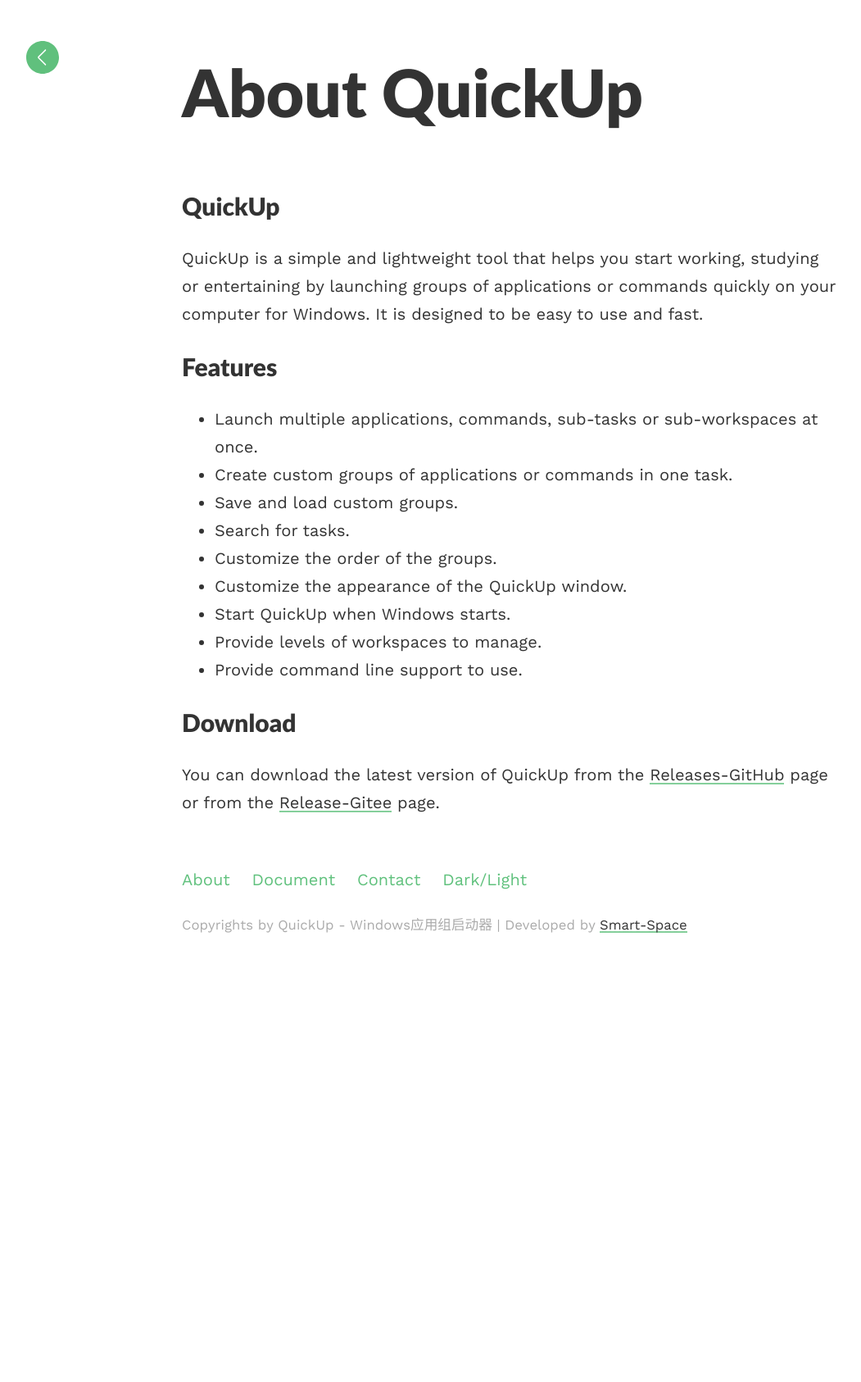
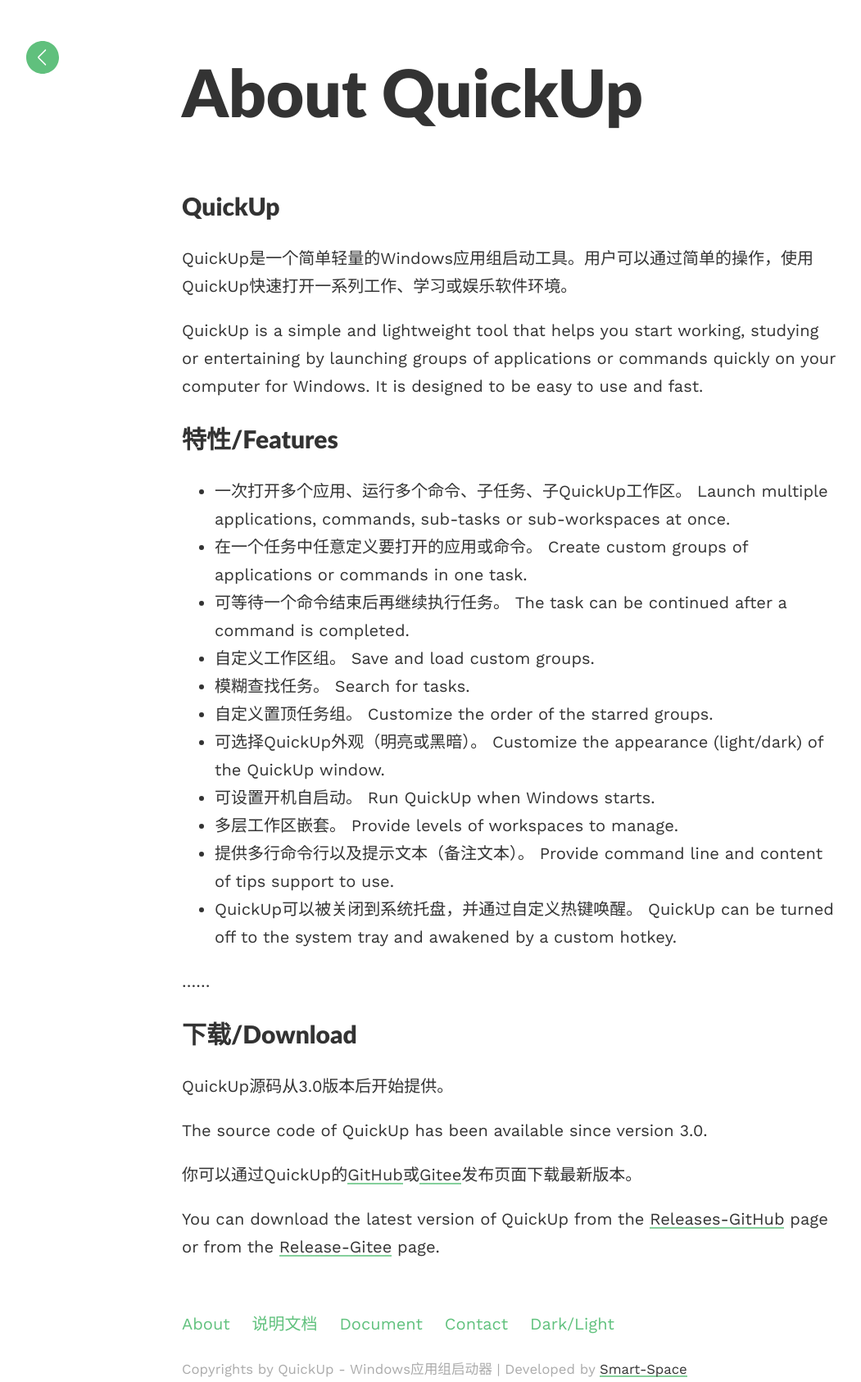
Before and after one commit to Smart-Space/QuickUp, a Jekyll site: the page built from docs/_pages/about.md, in a window 1280 px wide. Shown: the whole page at 82% size, without its empty margins (18-1069 px from the left). Built offline with Jekyll 4.4.1, drawn with Linux system fonts in a browser that asks for light colours; before the commit the page ends 1144 px from its top, so only the background shows below that.

Commit message:
update document

```diff
--- a/docs/_layouts/default.html
+++ b/docs/_layouts/default.html
@@ -29,7 +29,8 @@
         <footer>
             <div class="links">
                 <a href="{{site.baseurl}}/about/">About</a>
-		<a href="{{site.baseurl}}/document/">Document</a>
+		<a href="{{site.baseurl}}/document/">说明文档</a>
+                <a href="{{site.baseurl}}/document-en/">Document</a>
                 <a href="{{site.baseurl}}/contact/">Contact</a>
                 <a class="theme" onclick="theme()">Dark/Light</a>
             </div>
--- a/docs/_pages/about.md
+++ b/docs/_pages/about.md
@@ -5,18 +5,44 @@
 ---
 
 # QuickUp
+
+QuickUp是一个简单轻量的Windows应用组启动工具。用户可以通过简单的操作，使用QuickUp快速打开一系列工作、学习或娱乐软件环境。
+
 QuickUp is a simple and lightweight tool that helps you start working, studying or entertaining by launching groups of applications or commands quickly on your computer for Windows. It is designed to be easy to use and fast.
 
-## Features
-- Launch multiple applications, commands, sub-tasks or sub-workspaces at once.
-- Create custom groups of applications or commands in one task.
-- Save and load custom groups.
-- Search for tasks.
-- Customize the order of the groups.
-- Customize the appearance of the QuickUp window.
-- Start QuickUp when Windows starts.
-- Provide levels of workspaces to manage.
-- Provide command line support to use.
+## 特性/Features
 
-## Download
+- 一次打开多个应用、运行多个命令、子任务、子QuickUp工作区。
+  Launch multiple applications, commands, sub-tasks or sub-workspaces at once.
+- 在一个任务中任意定义要打开的应用或命令。
+  Create custom groups of applications or commands in one task.
+- 可等待一个命令结束后再继续执行任务。
+  The task can be continued after a command is completed.
+- 自定义工作区组。
+  Save and load custom groups.
+- 模糊查找任务。
+  Search for tasks.
+- 自定义置顶任务组。
+  Customize the order of the starred groups.
+- 可选择QuickUp外观（明亮或黑暗）。
+  Customize the appearance (light/dark) of the QuickUp window.
+- 可设置开机自启动。
+  Run QuickUp when Windows starts.
+- 多层工作区嵌套。
+  Provide levels of workspaces to manage.
+- 提供多行命令行以及提示文本（备注文本）。
+  Provide command line and content of tips support to use.
+- QuickUp可以被关闭到系统托盘，并通过自定义热键唤醒。
+  QuickUp can be turned off to the system tray and awakened by a custom hotkey.
+
+……
+
+## 下载/Download
+
+QuickUp源码从3.0版本后开始提供。
+
+The source code of QuickUp has been available since version 3.0.
+
+你可以通过QuickUp的[GitHub](https://github.com/smart-space/QuickUp/releases)或[Gitee](https://gitee.com/captorking/QuickUp/releases/)发布页面下载最新版本。
+
 You can download the latest version of QuickUp from the [Releases-GitHub](https://github.com/smart-space/QuickUp/releases) page or from the [Release-Gitee](https://gitee.com/captorking/QuickUp/releases/) page.
```
Also changed, not shown: docs/_pages/document-en.md (added, +197 -0 lines), docs/_pages/document.md (+98 -99 lines), docs/_posts/2025-5-11-first-document.md (+1 -1 lines), docs/_posts/2025-6-25-new-documen.md (added, +17 -0 lines), docs/assets/images/editor.png (added), docs/assets/images/editwindow.png (deleted), docs/assets/images/mainwindow.png, docs/assets/images/setting-advanced.png, docs/assets/images/setting-general.png, docs/assets/images/setting-storage.png.
